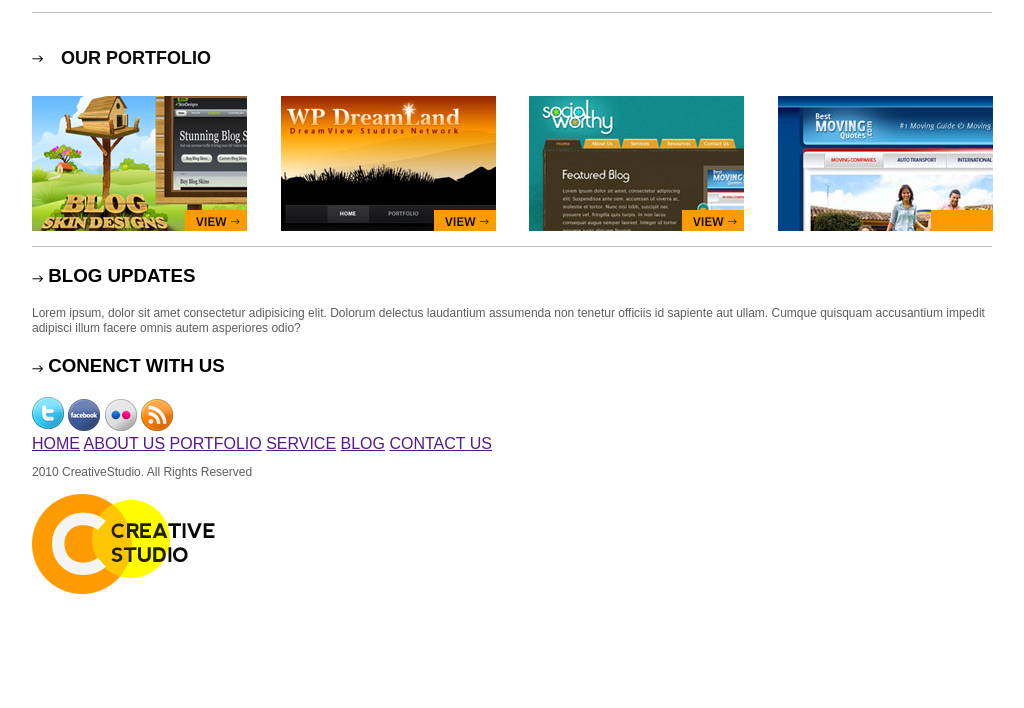
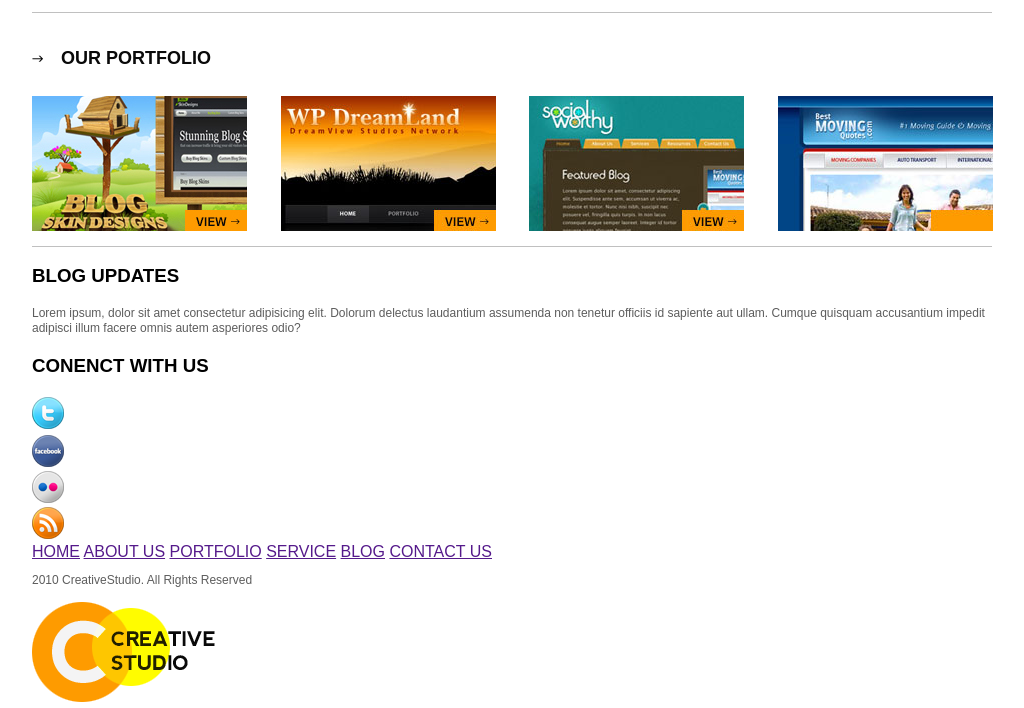
Before and after one commit to vieyraurena/estructura-HTML, a plain HTML site: page index.html in a window 1280 px wide. Shown: the part 844-1552 px from the top of the page, without its empty margins (128-1152 px from the left). Before the commit the page ends 1444 px from the top, so only its background shows below. Drawn offline with Linux system fonts and the light colour scheme.

Commit message:
Cambios en blog-updates

```diff
--- a/index.html
+++ b/index.html
@@ -99,24 +99,36 @@
         </a>
       </div>
     </div>
+
+
     <!--blog-->
-    <div id="blog">
+    <div id="blog-updates" class="clearfix">
       <!--blog updates-->
       <div class="updates">
-        <h3><img src="img/_assets/arrow.png" alt="arrow"> BLOG UPDATES</h3>
+        <h3>BLOG UPDATES</h3>
         <p>Lorem ipsum, dolor sit amet consectetur adipisicing elit. Dolorum delectus laudantium assumenda non tenetur
           officiis id sapiente aut ullam. Cumque quisquam accusantium impedit adipisci illum facere omnis autem
           asperiores odio?</p>
       </div>
       <!--conenct-->
-      <div>
-        <h3><img src="img/_assets/arrow.png" alt="arrow"> CONENCT WITH US</h3>
-        <a href=""><img src="img/_assets/icono-tw.png" alt="twiter"></a>
-        <a href=""><img src="img/_assets/iocno-blue.png" alt="facebook"></a>
-        <a href=""><img src="img/_assets/icono-gray.png" alt=".."></a>
-        <a href=""><img src="img/_assets/icono-orange.png" alt="wife"></a>
+      <div class="connect clearfix">
+        <h3>CONENCT WITH US</h3>
+        <div class="connect-red">
+          <a href="#"><img src="img/_assets/icono-tw.png" alt="twiter"></a>
+        </div>
+        <div class="connect-red">
+          <a href="#"><img src="img/_assets/iocno-blue.png" alt="facebook"></a>
+        </div>
+        <div class="connect-red">
+          <a href="#"><img src="img/_assets/icono-gray.png" alt=".."></a>
+        </div>
+        <div class="connect-red">
+          <a href="#"><img src="img/_assets/icono-orange.png" alt="wife"></a>
+        </div>
       </div>
     </div>
+
+
     <!--footer-->
     <div>
       <!--enlaces-->
```
